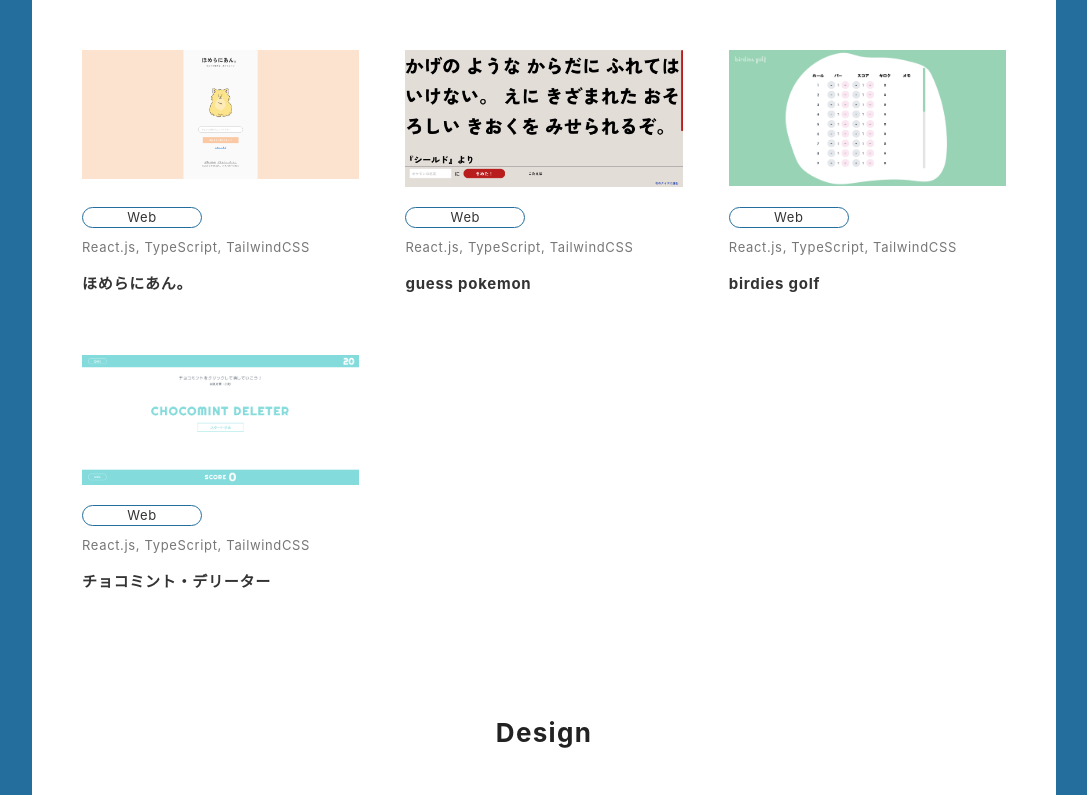
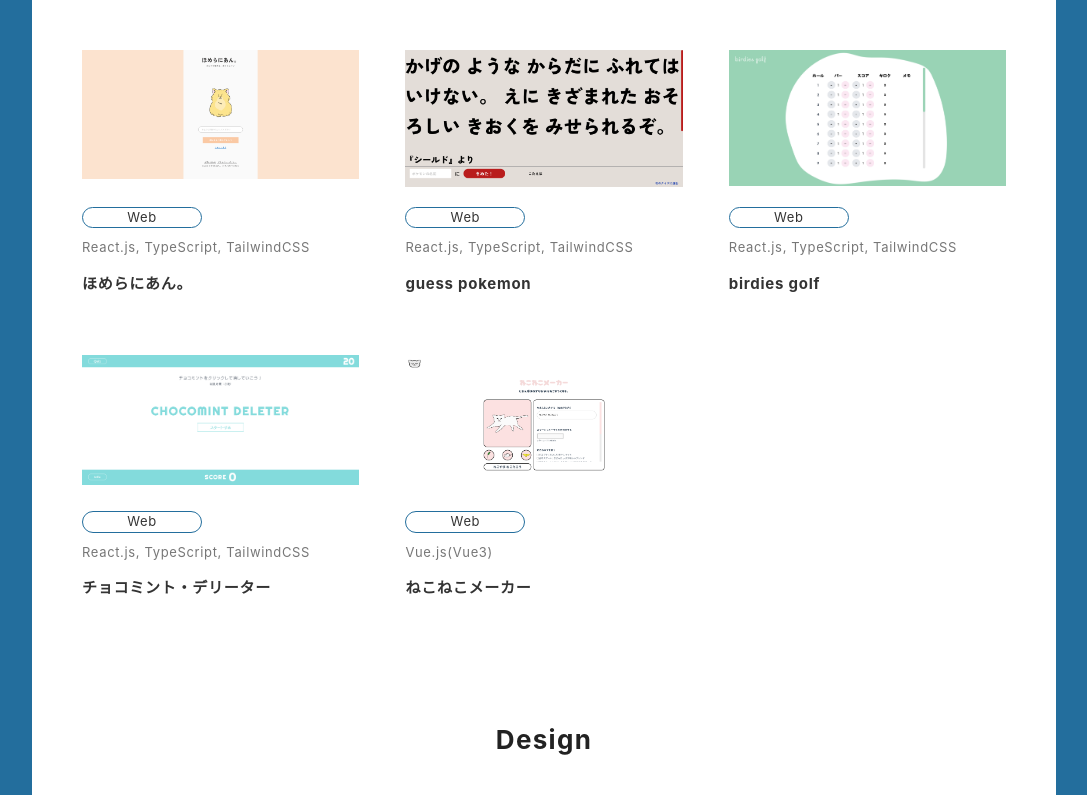
Before and after one commit to Ryuki-4648/my-portfolio, a React (Create React App) app in the folder portfolio/: page /work in a window 1280 px wide. Shown: the part 1598-2393 px from the top of the page, without its empty margins (96-1183 px from the left). Built offline with nearby package versions, Linux system fonts and the light colour scheme.

Commit message:
制作実績追加、flexboxで最後の要素だけ左寄せする

```diff
--- a/portfolio/src/App.css
+++ b/portfolio/src/App.css
@@ -425,7 +425,7 @@ ul, li {
   margin: 0 0 60px;
   display: flex;
   flex-direction: column;
-  fle-wrap: wrap;
+  flex-wrap: wrap;
 }
 .work-list-item:hover img {
   opacity: .8;
@@ -494,6 +494,12 @@ ul, li {
 }
 .work-list {
   margin: 0 auto 60px;
+}
+.work-list::after {
+  content: "";
+  display: block;
+  width: 30%;
+  height: 0;
 }
 .work-modal-table-image img {
   padding: 20px;
--- a/portfolio/src/list/workList.json
+++ b/portfolio/src/list/workList.json
@@ -271,5 +271,26 @@
     "image04": "",
     "image05": "",
     "github": "https://github.com/Ryuki-4648/chocomint-deleter"
+  },
+  {
+    "id": 14,
+    "name": "ねこねこメーカー",
+    "url": "https://www.yuki-017.com/nekoneko-maker/",
+    "type": "Web",
+    "label": "#236e9d",
+    "summary": "じぶんだけのオリジナルねこをつくろう。",
+    "period": "2023年10月",
+    "page": "全て、イラスト作成",
+    "thumbnail": "/assets/img/work/img_work_app06_01.png",
+    "tool": "Vue.js(Vue3)",
+    "explain": "久しぶりにVueを触ろうと思って作りました。\nスマホアプリ「ねこあつめ」やウェブアプリ「うちのこメーカー」のような、かわいい猫のサイトをイメージしています。",
+    "task": "デザインが寂しいので修正したいと思います。",
+    "notice": "",
+    "image01": "/assets/img/work/img_work_app06_02.png",
+    "image02": "",
+    "image03": "",
+    "image04": "",
+    "image05": "",
+    "github": "https://github.com/Ryuki-4648/nekoneko-maker"
   }
 ]
```
Also changed, not shown: portfolio/public/assets/img/work/img_work_app06_01.png (added), portfolio/public/assets/img/work/img_work_app06_02.png (added).
